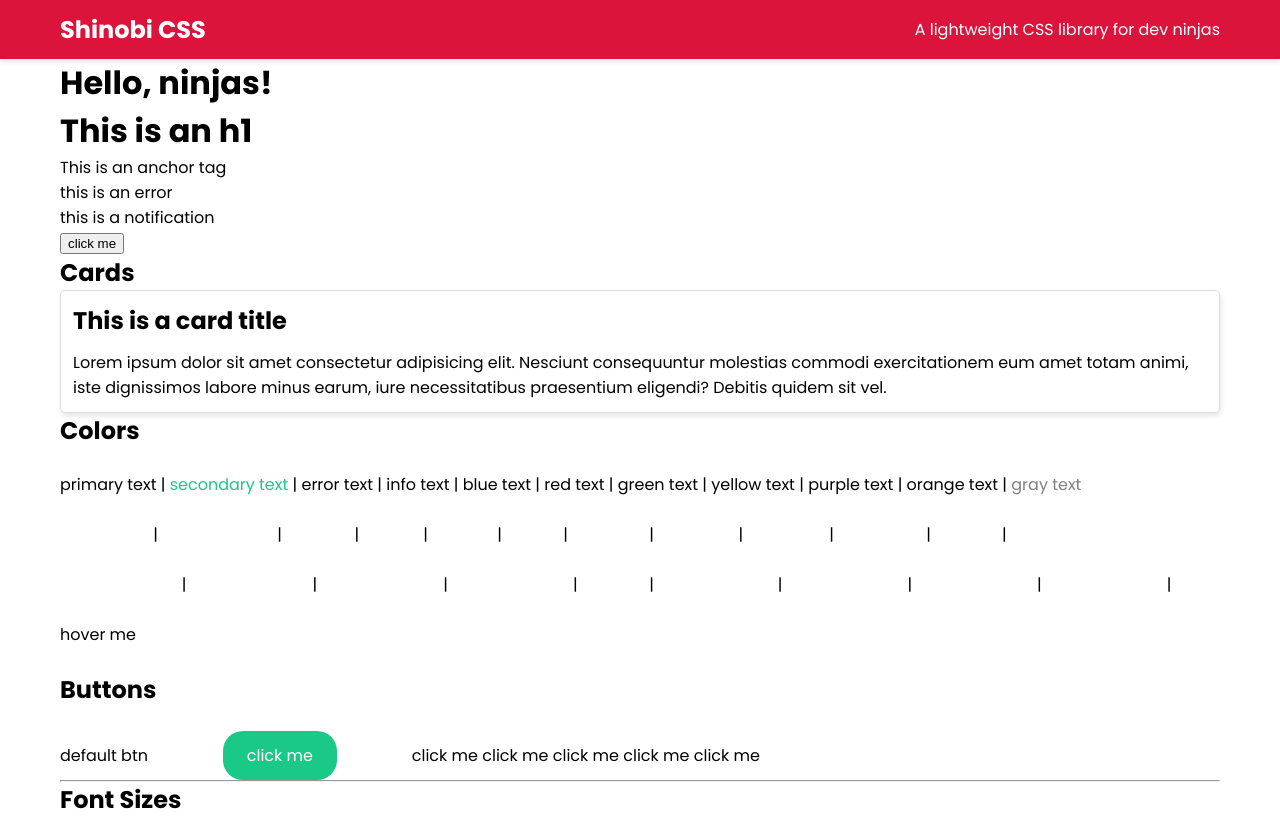
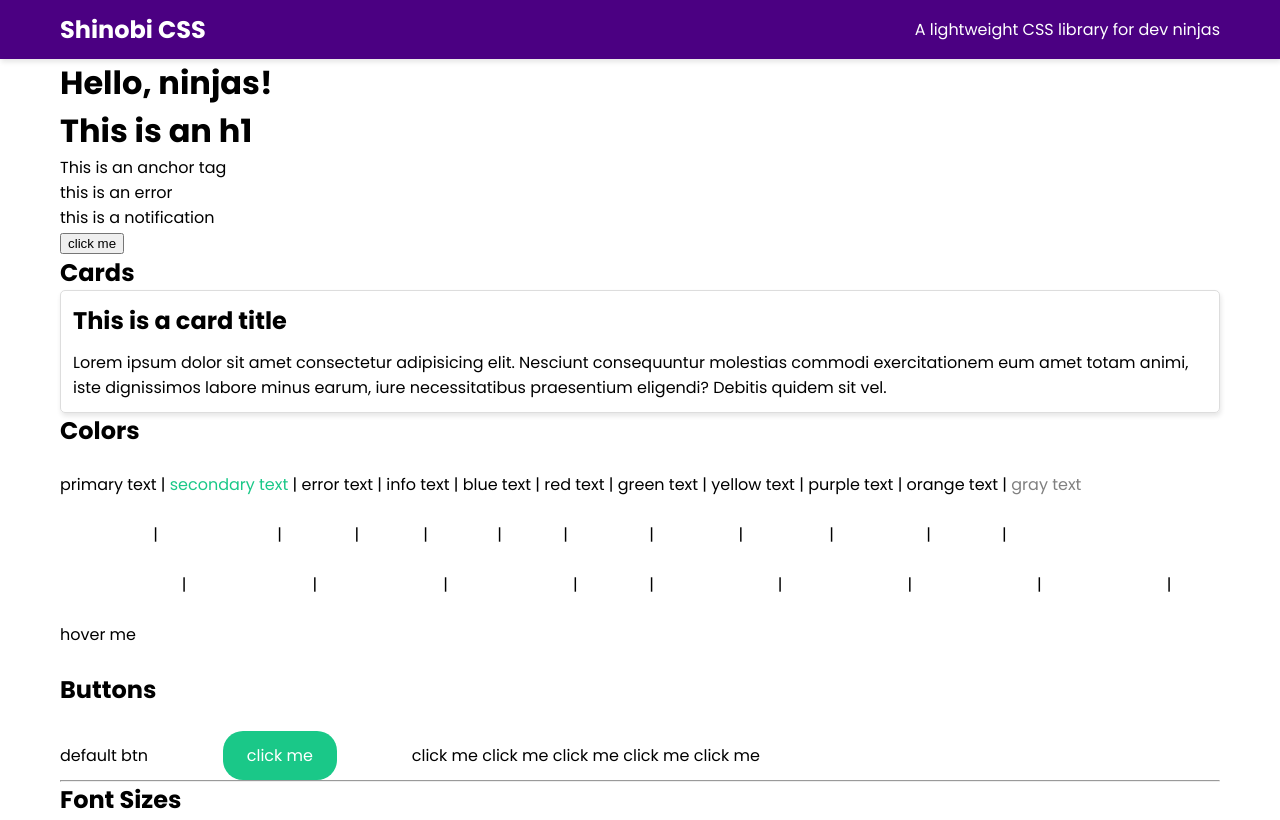
Before and after one commit to jimmyegc/css-sass-examples, a website: page thenetninja/main/index.html in a window 1280 px wide. Shown: the top 820 px of the page. Drawn offline with Linux system fonts and the light colour scheme.

Commit message:
fix 01072025

```diff
--- a/thenetninja/sass/index.scss
+++ b/thenetninja/sass/index.scss
@@ -1,3 +1,3 @@
-$primary: crimson;
+$primary: indigo;
 
 @import "shinobi";
```
Also changed, not shown: thenetninja/css/index.css.
